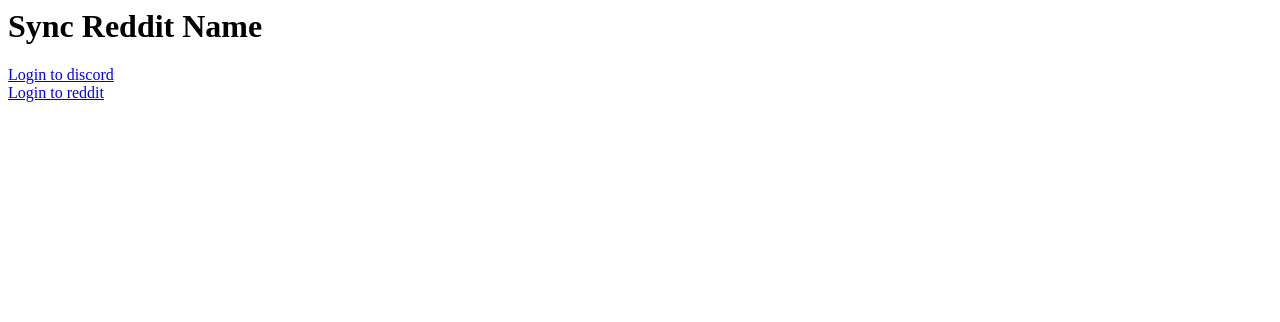
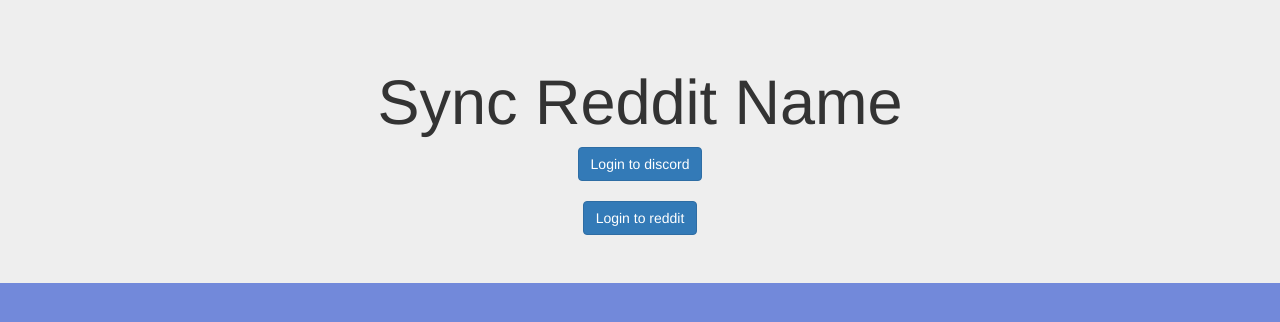
Before and after one commit to b1naryth1ef/discord-reddit-sync, a Flask app: page / in a window 1280 px wide. Shown: the top 322 px of the page. Run offline with Flask 2, Linux system fonts and the light colour scheme; parts of the project's set-up code (start-up, migrations or seed data) failed here and were passed over; some libraries are stand-ins or nearby versions.

Commit message:
I am a CSS god.

```diff
--- /dev/null
+++ b/templates/base.html
@@ -0,0 +1,24 @@
+<html>
+  <head>
+    <title>Discord/Reddit Sync</title>
+    <link rel="stylesheet" href="https://maxcdn.bootstrapcdn.com/bootstrap/3.3.6/css/bootstrap.min.css" integrity="sha384-1q8mTJOASx8j1Au+a5WDVnPi2lkFfwwEAa8hDDdjZlpLegxhjVME1fgjWPGmkzs7" crossorigin="anonymous">
+
+	<style>
+		body {
+			background-color: #7289DA
+		}
+
+    .jumbotron {
+      text-align: center;
+    }
+	</style>
+  </head>
+
+  <body>
+    {% block body %}
+    {% endblock %}
+  </body>
+
+<script src="https://maxcdn.bootstrapcdn.com/bootstrap/3.3.6/js/bootstrap.min.js" integrity="sha384-0mSbJDEHialfmuBBQP6A4Qrprq5OVfW37PRR3j5ELqxss1yVqOtnepnHVP9aJ7xS" crossorigin="anonymous"></script>
+
+</html>
--- a/templates/index.html
+++ b/templates/index.html
@@ -1,3 +1,6 @@
+{% extends "base.html" %}
+{% block body %}
+<div class="jumbotron">
   <h1>Sync Reddit Name</h1>
 
   <div>
@@ -13,21 +16,26 @@
   </div>
 
   <div>
+    <div>
       {% if discord %}
       Logged into discord as {{ discord['username'] }}#{{ discord['discriminator'] }}
       {% else %}
-  <a href="/redirect/discord">Login to discord</a>
+      <a class="btn btn-primary" href="/redirect/discord">Login to discord</a>
       {% endif %}
-  <br />
+    </div>
+    <div style="padding-top: 20px;">
       {% if reddit %}
       Logged into reddit as {{ reddit['name'] }}
       {% else %}
-  <a href="/redirect/reddit">Login to reddit</a>
+      <a class="btn btn-primary" href="/redirect/reddit">Login to reddit</a>
       {% endif %}
+    </div>
   </div>
 
   <div>
     {% if reddit and discord %}
-  <a href="/link">Link Accounts!</a>
+    <a class="btn btn-primary" href="/link">Link Accounts!</a>
     {% endif %}
   </div>
+  {% endblock %}
+</div>
```
Lines whose indentation alone changed are shown as unchanged.
